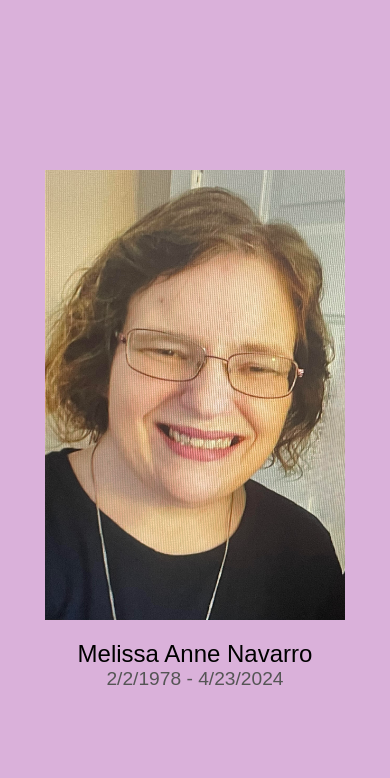
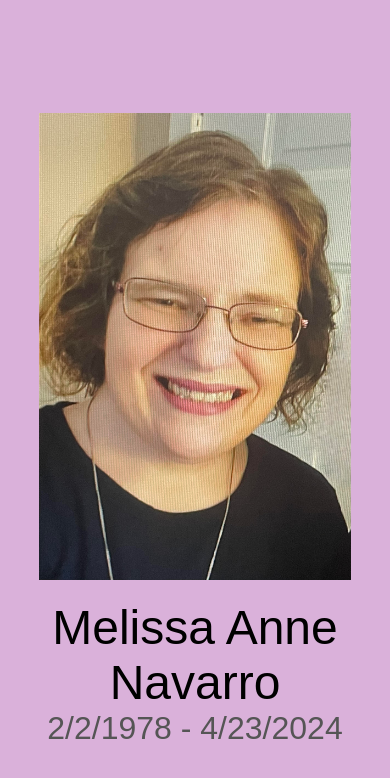
Before and after one commit to jmeridth/melissaannenavarro.com, a plain HTML site: page index.html in a window 390 px wide. Drawn offline with Linux system fonts and the light colour scheme.

Commit message:
fix: handle image width in mobile
Signed-off-by: jmeridth <jmeridth@gmail.com>

```diff
--- a/index.html
+++ b/index.html
@@ -14,20 +14,24 @@
       .portrait-img {
         display: block;
         margin: 0 auto;
-        max-width: 90vw;
-        width: 300px;
+        max-width: 80vw;
         height: auto;
+      }
+      @media (min-width: 769px) {
+        .portrait-img {
+          max-width: 300px;
+        }
       }
       .caption {
         text-align: center;
         margin-top: 20px;
         font-family: sans-serif;
-        font-size: 1.5em;
+        font-size: 3.0em;
       }
       .dates {
         text-align: center;
         font-family: sans-serif;
-        font-size: 1.2em;
+        font-size: 2.0em;
         color: #555;
       }
     </style>
```
